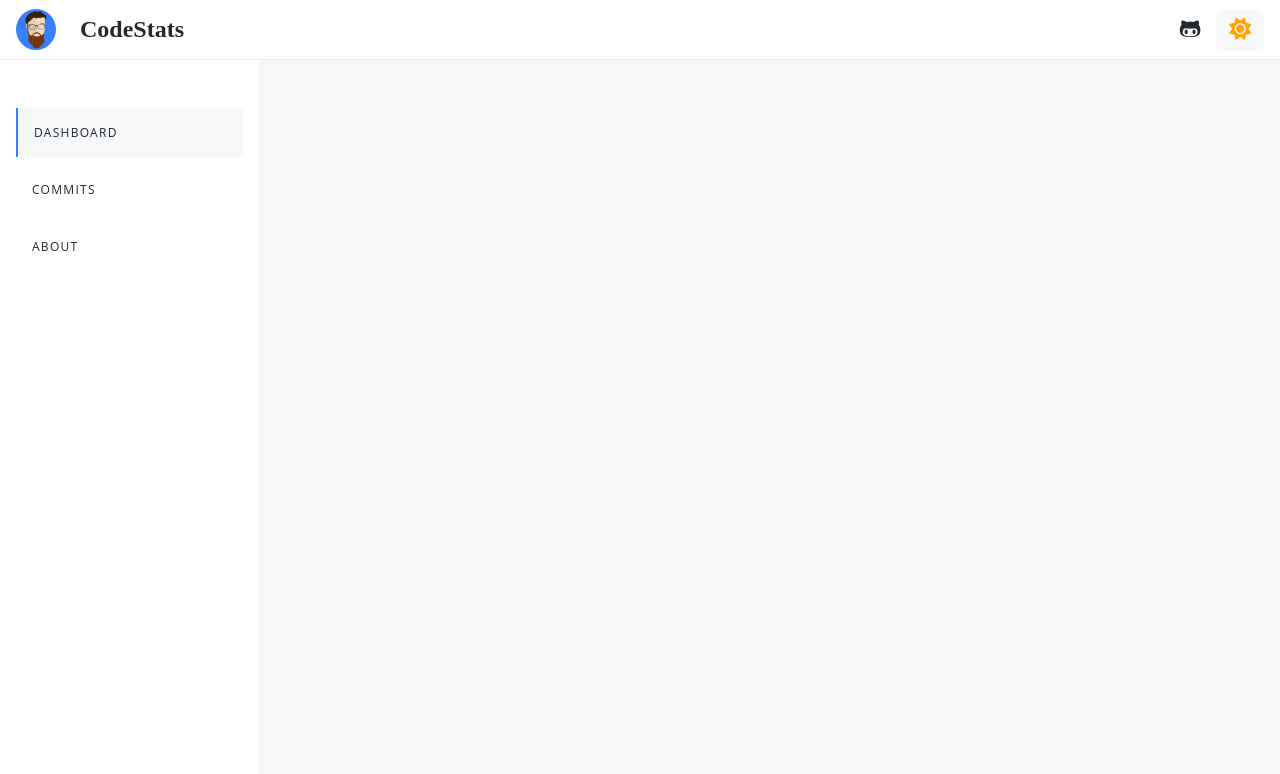
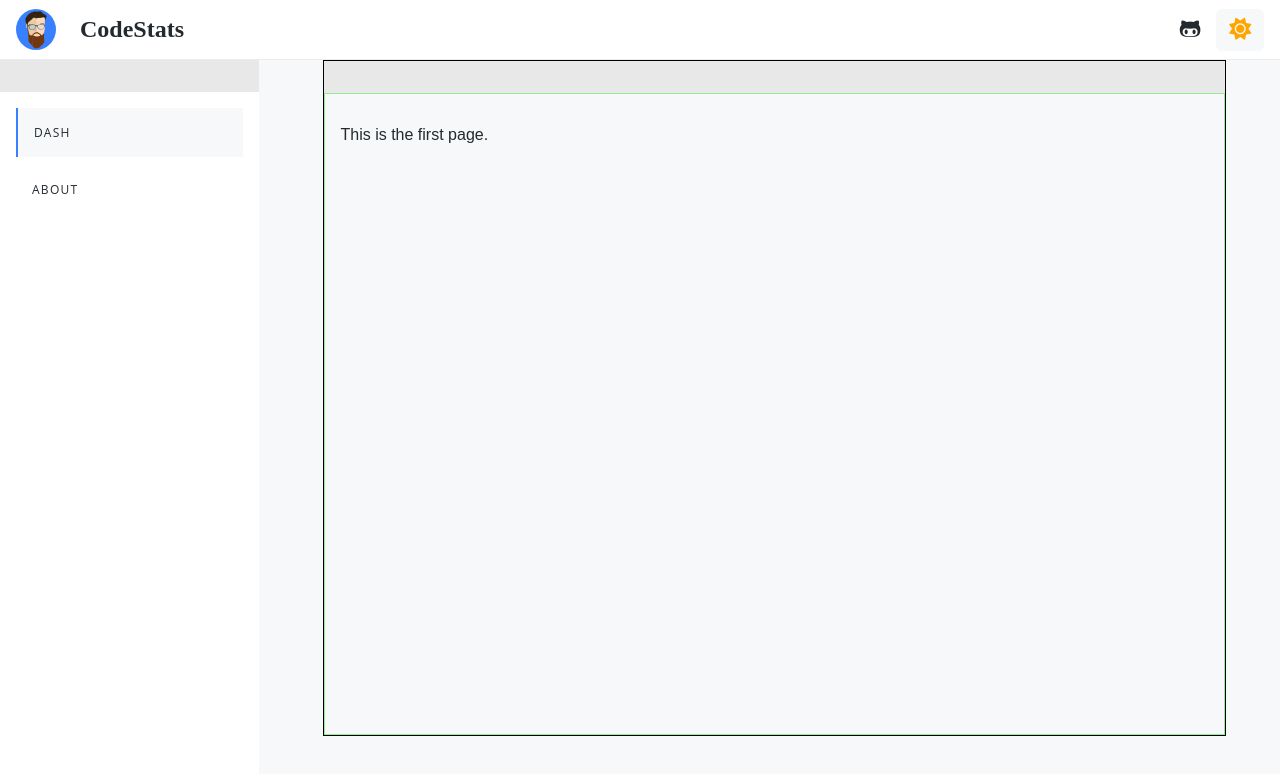
Before and after one commit to thomasabishop/code-stats, a React (Create React App) app: page / in a window 1280 px wide. Shown: the top 774 px of the page. Built offline with nearby package versions, Linux system fonts and the light colour scheme.

Commit message:
Establish routing and menu link styles

```diff
--- a/package.json
+++ b/package.json
@@ -11,6 +11,7 @@
     "node-sass": "^5.0.0",
     "react": "^17.0.1",
     "react-dom": "^17.0.1",
+    "react-router-dom": "^5.2.0",
     "react-scripts": "4.0.3",
     "styled-components": "^5.2.1",
     "web-vitals": "^1.1.0"
--- a/src/App.js
+++ b/src/App.js
@@ -1,12 +1,16 @@
 import React, { useReducer } from 'react';
+import { MemoryRouter as Router, Route, Switch } from 'react-router-dom';
 import reducer from './context/reducer';
 import Context from './context/context';
 import { ThemeProvider } from 'styled-components';
 import './misc.css';
 import { lightTheme, darkTheme } from './components/styled/Themes';
 import GlobalStyles from '../src/components/styled/GlobalStyles';
-import MainLayout from './layout/MainLayout';
-
+import Header from './components/Header';
+import Sidebar from './components/Sidebar';
+import Page from './components/Page';
+import Dashboard from './views/Dashboard';
+import About from './views/About';
 function App() {
   const [state, dispatch] = useReducer(reducer, {
     isDark: false,
@@ -16,7 +20,16 @@ function App() {
       <ThemeProvider theme={state.isDark ? darkTheme : lightTheme}>
         <React.Fragment>
           <GlobalStyles />
-          <MainLayout />
+          <Router>
+            <Header />
+            <Sidebar />
+            <Page>
+              <Switch>
+                <Route exact path="/" component={Dashboard} />
+                <Route path="/about" component={About} />
+              </Switch>
+            </Page>
+          </Router>
         </React.Fragment>
       </ThemeProvider>
     </Context.Provider>
--- a/src/components/Menu.jsx
+++ b/src/components/Menu.jsx
@@ -1,5 +1,5 @@
 import styled from 'styled-components';
-
+import { NavLink } from 'react-router-dom';
 const Wrapper = styled.div`
   /* border: 1px solid black; */
   display: flex;
@@ -9,7 +9,7 @@ const Wrapper = styled.div`
   /* align-items: center; */
 `;
 
-const MenuLink = styled.a`
+const MenuLink = styled(NavLink)`
   margin-bottom: 0.5rem;
   font-family: 'Open Sans';
   font-size: 12px;
@@ -20,40 +20,23 @@ const MenuLink = styled.a`
   text-transform: uppercase;
   letter-spacing: 0.08rem;
   text-decoration: none;
-
   :hover {
     background: ${({ theme }) => theme.contrastBlockColor};
   }
-
-  /*display: block;
-      border: 1px solid lightgrey;
-      */
-`;
-
-const MenuLinkActive = styled.a`
-  margin-bottom: 0.5rem;
-  font-family: 'Open Sans';
-  font-size: 12px;
-  justify-self: center;
-  padding: 1rem;
-  color: ${({ theme }) => theme.fontColor};
-  /*height: 40px;*/
-  text-transform: uppercase;
-  letter-spacing: 0.08rem;
-  text-decoration: none;
-
-  border-left: 2px solid #3880ff;
-  background: ${({ theme }) => theme.contrastBlockColor};
+  &.active {
+    border-left: 2px solid #3880ff;
+    background: ${({ theme }) => theme.contrastBlockColor};
+  }
 `;
 
 function Menu() {
   return (
-    <Wrapper>
-      <MenuLinkActive className="active" href="https://www.example.com">
-        Dashboard
-      </MenuLinkActive>
-      <MenuLink href="https://www.example.com">Commits</MenuLink>
-      <MenuLink href="https://www.example.com">About</MenuLink>
+    <Wrapper className="router-link-override">
+      <MenuLink exact={true} to="/">
+        Dash
+      </MenuLink>
+
+      <MenuLink to="/about">About</MenuLink>
     </Wrapper>
   );
 }
--- a/src/components/Page.jsx
+++ b/src/components/Page.jsx
@@ -1,7 +1,8 @@
 import styled from 'styled-components';
+import Buffer from './styled/Buffer';
 
 const Wrapper = styled.div`
-  //border: 1px solid black;
+  border: 1px solid black;
   grid-column: 7 / 24;
   grid-row: 2 / 23;
   display: flex;
@@ -11,21 +12,16 @@ const Wrapper = styled.div`
 `;
 
 const PageContent = styled.div`
-  //border: 1px solid lightgreen;
+  border: 1px solid lightgreen;
   padding: 1rem;
   height: 100%;
 `;
 
-const Buffer = styled.div`
-  padding: 1rem;
-  /* background: #e8e8e8; */
-`;
-
-function Page() {
+function Page(props) {
   return (
     <Wrapper>
       <Buffer />
-      <PageContent />
+      <PageContent>{props.children}</PageContent>
     </Wrapper>
   );
 }
--- a/src/components/styled/Buffer.jsx
+++ b/src/components/styled/Buffer.jsx
@@ -2,6 +2,7 @@ import styled from 'styled-components';
 
 const Wrapper = styled.div`
   padding: 1rem;
+  background: #e8e8e8;
 `;
 
 function Buffer() {
--- a/src/layout/MainLayout.jsx
+++ /dev/null
@@ -1,15 +0,0 @@
-import React from 'react';
-import Header from '../components/Header';
-import Sidebar from '../components/Sidebar';
-import Page from '../components/Page';
-
-function MainLayout() {
-  return (
-    <React.Fragment>
-      <Header />
-      <Sidebar />
-      <Page />
-    </React.Fragment>
-  );
-}
-export default MainLayout;
--- a/src/misc.css
+++ b/src/misc.css
@@ -8,9 +8,3 @@
 .header-icon {
   margin-right: 1rem !important;
 }
-
-/* Active menu link style toggle */
-.active {
-  border-left: 2px solid #3880ff;
-  background: #f1f4f8;
-}
--- /dev/null
+++ b/src/views/About.jsx
@@ -0,0 +1,7 @@
+import React from 'react';
+
+function About() {
+  return <p>This is the About page.</p>;
+}
+
+export default About;
--- /dev/null
+++ b/src/views/Dashboard.jsx
@@ -0,0 +1,7 @@
+import React from 'react';
+
+function Dashboard() {
+  return <p>This is the first page.</p>;
+}
+
+export default Dashboard;
```
Also changed, not shown: 1 other file (tests, documents, lock files or other folders).
